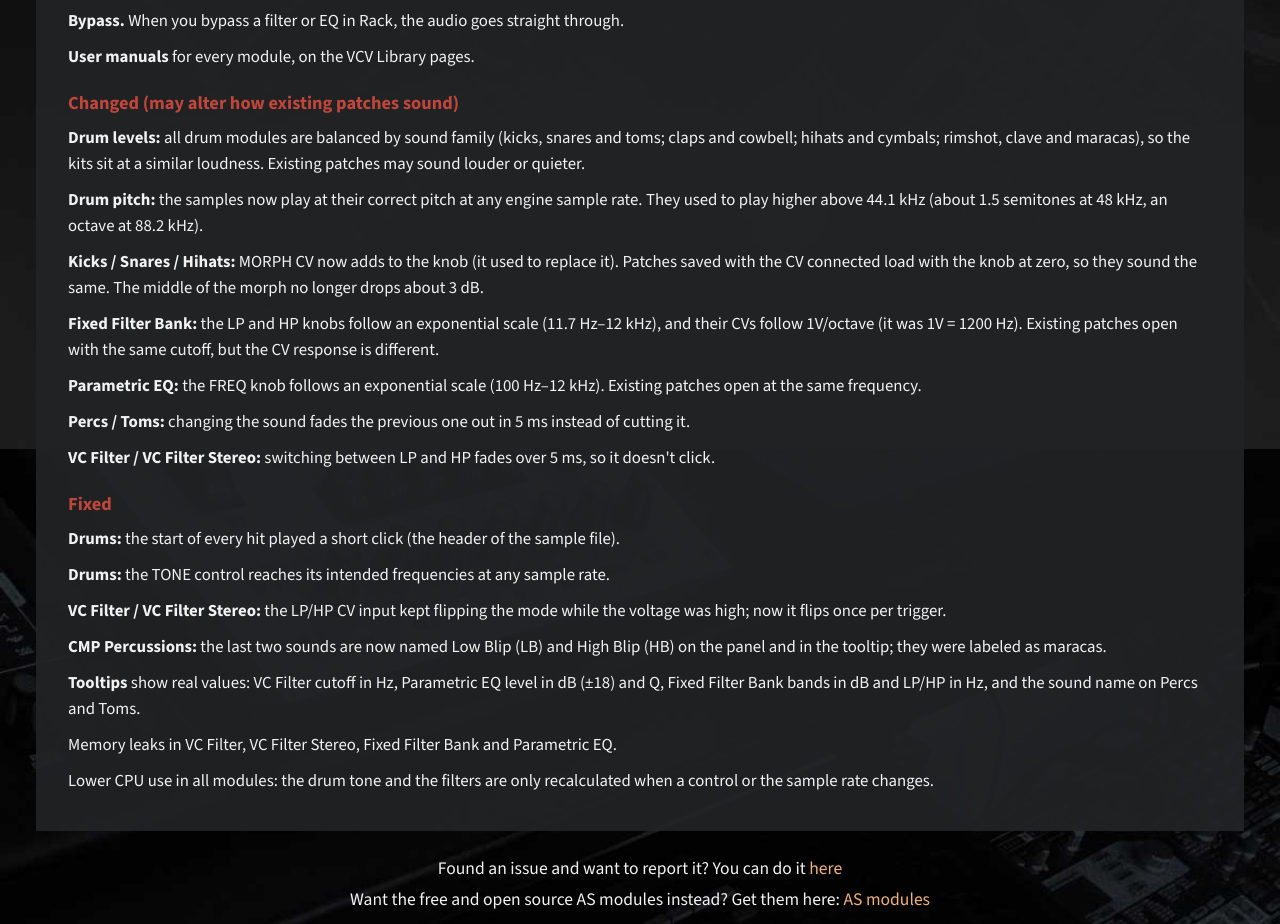
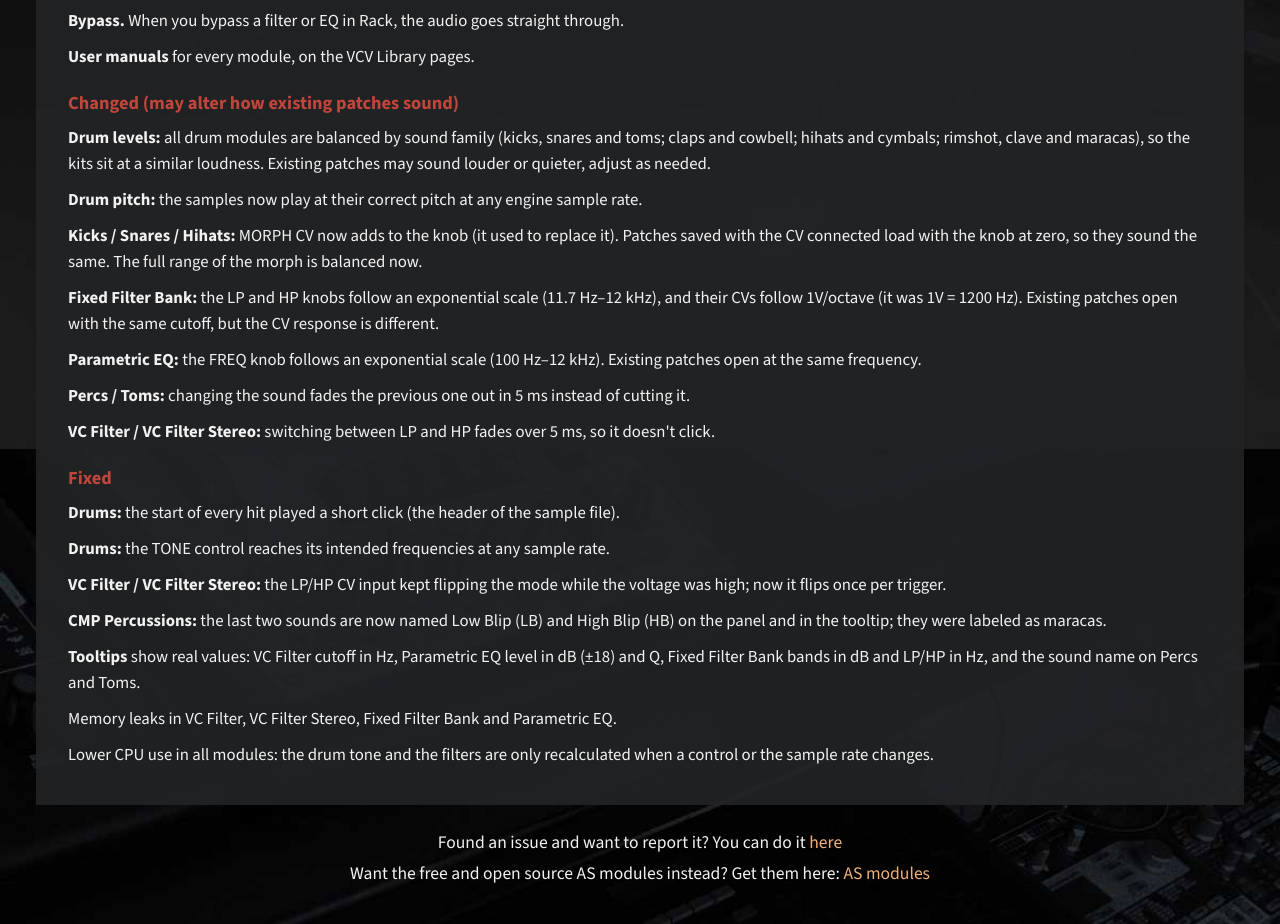
Before and after one commit to AScustomWorks/ascustomworks.github.io, a plain HTML site: page drums-n-filters/index.html in a window 1280 px wide. Shown: the part 1471-2395 px from the top of the page. Drawn offline with nearby package versions, Linux system fonts and the light colour scheme.

Commit message:
drums-n-filters: changelog - ajustes de redacción del autor

```diff
--- a/drums-n-filters/index.html
+++ b/drums-n-filters/index.html
@@ -131,9 +131,9 @@
 
       <h4>Changed (may alter how existing patches sound)</h4>
       <ul>
-        <li><strong>Drum levels:</strong> all drum modules are balanced by sound family (kicks, snares and toms; claps and cowbell; hihats and cymbals; rimshot, clave and maracas), so the kits sit at a similar loudness. Existing patches may sound louder or quieter.</li>
-        <li><strong>Drum pitch:</strong> the samples now play at their correct pitch at any engine sample rate. They used to play higher above 44.1 kHz (about 1.5 semitones at 48 kHz, an octave at 88.2 kHz).</li>
-        <li><strong>Kicks / Snares / Hihats:</strong> MORPH CV now adds to the knob (it used to replace it). Patches saved with the CV connected load with the knob at zero, so they sound the same. The middle of the morph no longer drops about 3 dB.</li>
+        <li><strong>Drum levels:</strong> all drum modules are balanced by sound family (kicks, snares and toms; claps and cowbell; hihats and cymbals; rimshot, clave and maracas), so the kits sit at a similar loudness. Existing patches may sound louder or quieter, adjust as needed.</li>
+        <li><strong>Drum pitch:</strong> the samples now play at their correct pitch at any engine sample rate.</li>
+        <li><strong>Kicks / Snares / Hihats:</strong> MORPH CV now adds to the knob (it used to replace it). Patches saved with the CV connected load with the knob at zero, so they sound the same. The full range of the morph is balanced now.</li>
         <li><strong>Fixed Filter Bank:</strong> the LP and HP knobs follow an exponential scale (11.7 Hz–12 kHz), and their CVs follow 1V/octave (it was 1V = 1200 Hz). Existing patches open with the same cutoff, but the CV response is different.</li>
         <li><strong>Parametric EQ:</strong> the FREQ knob follows an exponential scale (100 Hz–12 kHz). Existing patches open at the same frequency.</li>
         <li><strong>Percs / Toms:</strong> changing the sound fades the previous one out in 5 ms instead of cutting it.</li>
```
